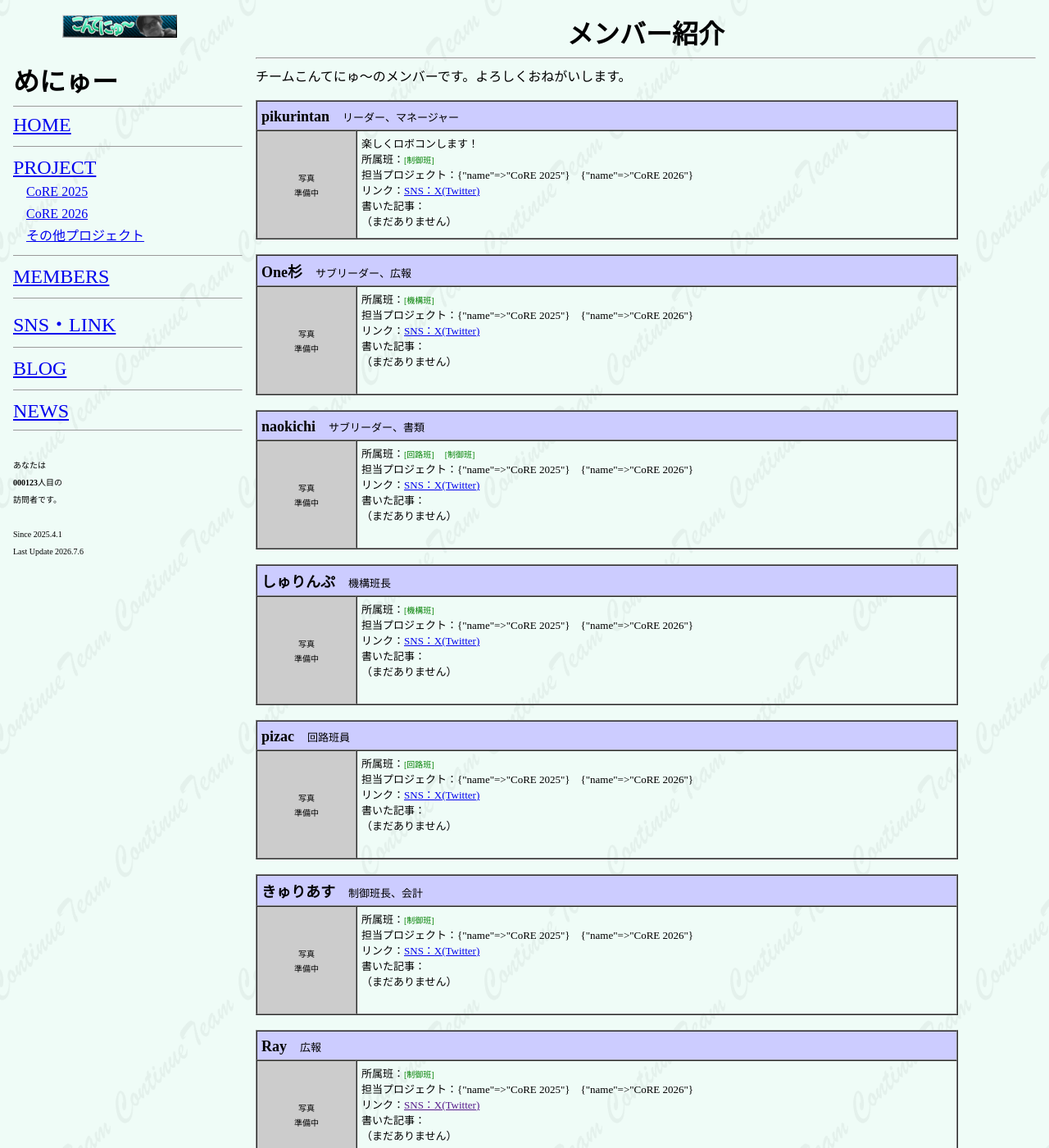
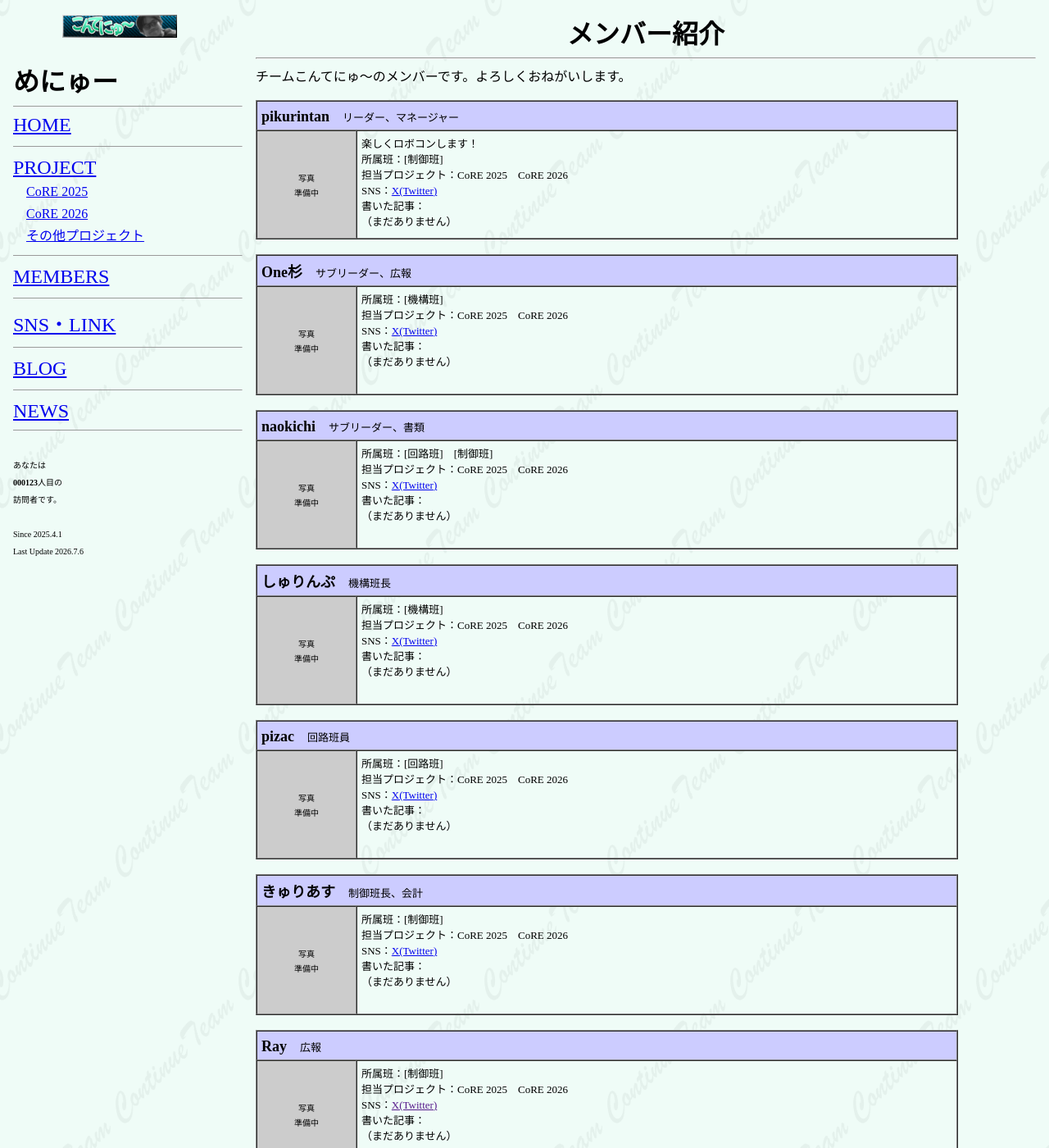
Before and after one commit to team-continue/team-continue.github.io, a Jekyll site: the page built from members/index.html, in a window 1280 px wide and 1400 px high. Shown: the whole window at 82% size. Built offline with Jekyll 4.4.1, drawn with Linux system fonts in a browser that asks for light colours; some of the changed text lies outside the part shown.

Commit message:
memberを一部修正

```diff
--- a/members/index.html
+++ b/members/index.html
@@ -11,9 +11,9 @@
 <td width="110" align="center" bgcolor="#CCCCCC" height="120"><font size="1">写真<br>準備中</font></td>
 <td valign="top"><font size="2">
 {% if member.comment and member.comment != "" %}{{ member.comment }}<br>
-{% endif %}所属班：{% for tag in member.team_tags %}<font size="1" color="#008000">[{{ tag }}]</font>{% unless forloop.last %}　{% endunless %}{% endfor %}<br>
-担当プロジェクト：{% for project in member.projects %}{{ project }}{% unless forloop.last %}　{% endunless %}{% endfor %}<br>
-リンク：{% for link in member.links %}<a href="{{ link.url }}">{% if link.label == "X" %}SNS：X(Twitter){% else %}{{ link.label }}{% endif %}</a>{% unless forloop.last %}｜{% endunless %}{% endfor %}<br>
+{% endif %}所属班：{% for tag in member.team_tags %}[{{ tag }}]{% unless forloop.last %}　{% endunless %}{% endfor %}<br>
+担当プロジェクト：{% for project in member.projects %}{{ project.name }}{% unless forloop.last %}　{% endunless %}{% endfor %}<br>
+{% for link in member.links %}{% if link.label == "X" %}SNS：<a href="{{ link.url }}">X(Twitter)</a>{% else %}<a href="{{ link.url }}">{{ link.label }}</a>{% endif %}{% unless forloop.last %}｜{% endunless %}{% endfor %}<br>
 書いた記事：<br>{% if member.articles and member.articles.size > 0 %}{% for article in member.articles %}・<a href="{{ article.url }}">{{ article.title }}</a><br>{% endfor %}{% else %}（まだありません）{% endif %}
 </font></td>
 </tr>
```
Also changed, not shown: 1 other file.
